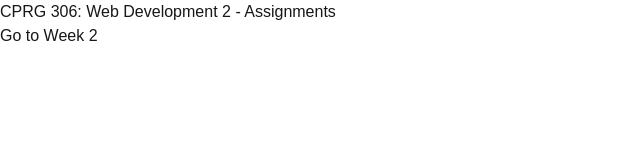
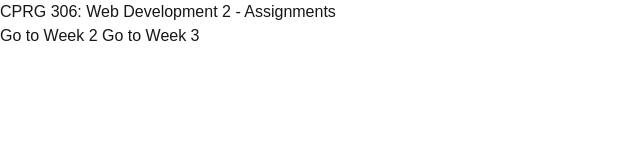
Before and after one commit to isayabs/cprg306-assignments, a Next.js app: page / in a window 1280 px wide. Shown: the top 160 px of the page, without its empty margins (0-640 px from the left). Built offline with nearby package versions, Linux system fonts and the light colour scheme.

Commit message:
Added link to week 3

```diff
--- a/app/page.js
+++ b/app/page.js
@@ -4,8 +4,9 @@ export default function Home() {
   return (
     <main>
       <h1>CPRG 306: Web Development 2 - Assignments</h1>
-      <p className="hover:underline">
-        <Link href="/week-2">Go to Week 2</Link>
+      <p >
+        <Link className="hover:underline" href="/week-2"> Go to Week 2 </Link>
+        <Link className="hover:underline" href="/week-3"> Go to Week 3 </Link>
       </p>
     </main>
   )
```
